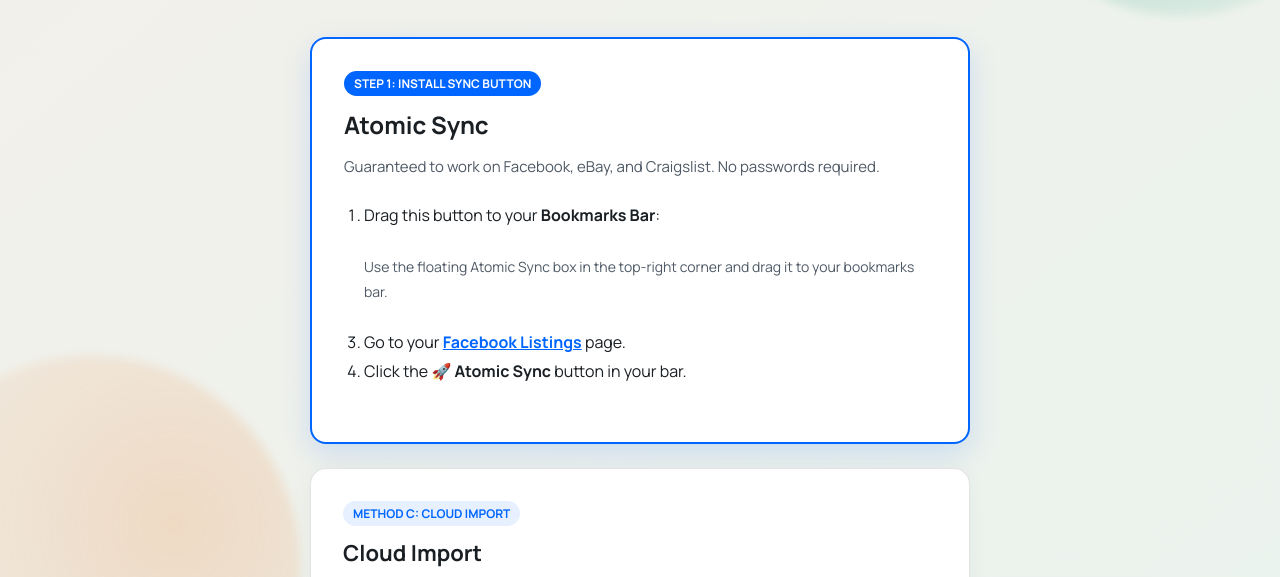
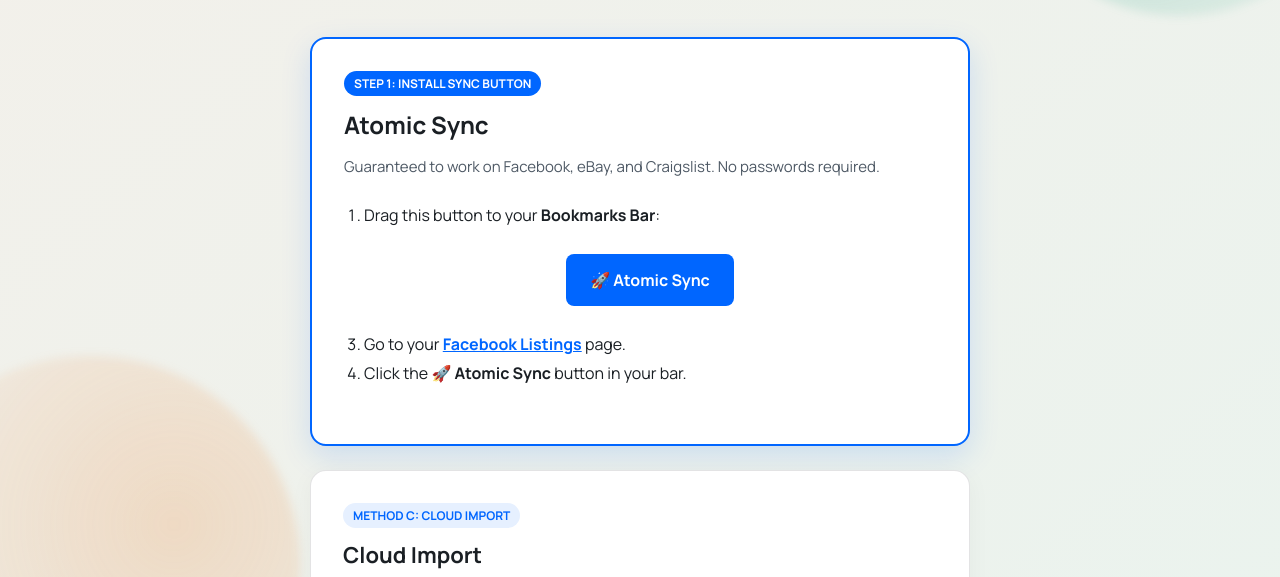
Before and after one commit to gigidyjnb-dev/Auto-Responder, a browser extension: page public/index.html in a window 1280 px wide. Shown: the part 204-781 px from the top of the page. Drawn offline with Linux system fonts and the light colour scheme.

Commit message:
Add atomic sync bookmarklet button to index page

```diff
--- a/public/index.html
+++ b/public/index.html
@@ -42,8 +42,8 @@
 
          <ol style="font-size: 16px; line-height: 1.8; margin-bottom: 24px; text-align: left; padding-left: 20px;">
            <li>Drag this button to your <strong>Bookmarks Bar</strong>:</li>
-          <li style="list-style: none; margin: 24px 0; text-align: left; color: var(--muted); font-size: 14px;">
-            Use the floating Atomic Sync box in the top-right corner and drag it to your bookmarks bar.
+           <li style="list-style: none; margin: 24px 0; text-align: center;">
+             <a href="javascript:(function(){let s=document.createElement('script');s.src='https://raw.githubusercontent.com/gigidyjnb-dev/Auto-Responder/master/public/extension/sync-listings.js';document.body.appendChild(s);})()" style="display:inline-block;background:#0066ff;color:white;padding:12px 24px;border-radius:8px;text-decoration:none;font-weight:700;">🚀 Atomic Sync</a>
            </li>
            <li>Go to your <a href="https://www.facebook.com/marketplace/you/listings" target="_blank" style="color: #0066ff; font-weight: 700;">Facebook Listings</a> page.</li>
            <li>Click the <strong>🚀 Atomic Sync</strong> button in your bar.</li>
```
Lines whose indentation alone changed are shown as unchanged.
